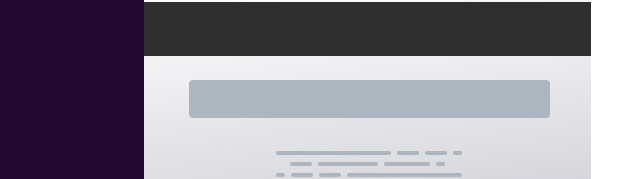
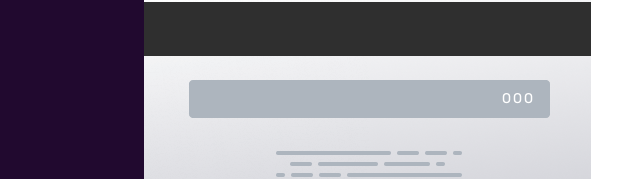
Before and after one commit to eduardogomesf/interactive-credit-card, a React (Vite) app: page / in a window 1280 px wide. Shown: the part 439-618 px from the top of the page, without its empty margins (114-754 px from the left). Built offline with nearby package versions, Linux system fonts and the light colour scheme.

Commit message:
refactor: improve displayed texts on empty values

```diff
--- a/src/components/CreditCardBack/index.tsx
+++ b/src/components/CreditCardBack/index.tsx
@@ -7,7 +7,7 @@ type CreditCardBackProps = {
 export function CreditCardBack({ cvc }: CreditCardBackProps) {
     return (
         <Container>
-            <strong>{cvc}</strong>
+            <strong>{cvc ?? '000'}</strong>
         </Container>
     )
 }
--- a/src/components/CreditCardFront/index.tsx
+++ b/src/components/CreditCardFront/index.tsx
@@ -28,7 +28,7 @@ export function CreditCardFront({ creditCard = {} as any }: CreditCardFrontProps
             </CardNumberContainer>
 
             <CardFooter>
-                <strong>{creditCard.ownerName ? creditCard.ownerName : 'Your name'}</strong>
+                <strong>{creditCard.ownerName ?? 'Your name'}</strong>
                 <strong>{creditCard.expirationDate ? getExpirationDate(creditCard.expirationDate) : '00/00'}</strong>
             </CardFooter>
         </Container>
```
